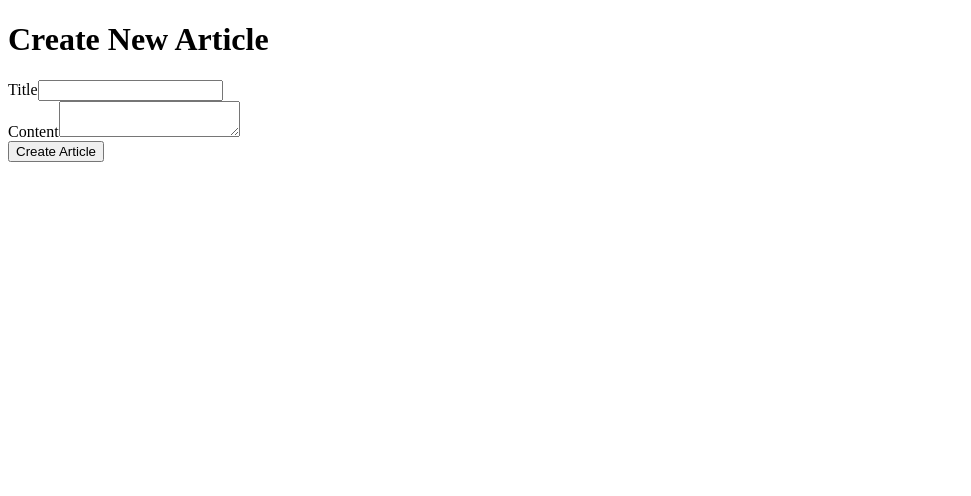
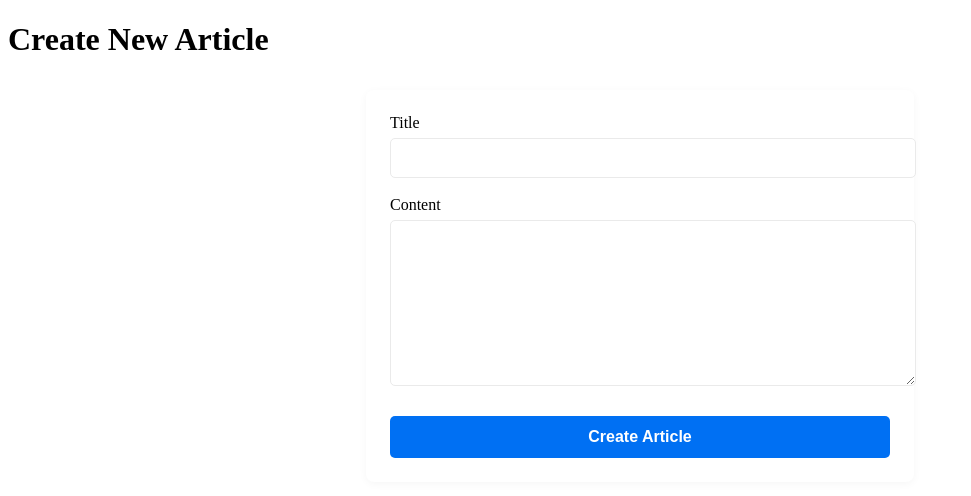
Before and after one commit to MateussssZ/web_project, a Next.js app: page /articles/new in a window 1280 px wide. Shown: the top 496 px of the page, without its empty margins (0-971 px from the left). Built offline with nearby package versions, Linux system fonts and the light colour scheme.

Commit message:
add front

```diff
--- a/src/components/ArticleForm.tsx
+++ b/src/components/ArticleForm.tsx
@@ -2,64 +2,91 @@ import React, { useEffect, useState } from 'react';
 import { useRouter } from 'next/router';
 import { Article } from '../types';
 
-const ArticleForm: React.FC = () => {
-    const router = useRouter();
-    const { id } = router.query;
-    const [article, setArticle] = useState<Article | null>(null);
-    const [title, setTitle] = useState('');
-    const [content, setContent] = useState('');
-
-    useEffect(() => {
-        if (id) {
-            const fetchArticle = async () => {
-                const response = await fetch(`/api/articles/${id}`);
-                const data = await response.json();
-                setArticle(data);
-                setTitle(data.title);
-                setContent(data.content);
-            };
-            fetchArticle();
-        }
-    }, [id]);
+const ArticleForm: React.FC<{ article?: Article; onSubmit?: (data: { title: string; content: string }) => void }> = ({
+    article,
+    onSubmit,
+}) => {
+    const [title, setTitle] = useState(article?.title || '');
+    const [content, setContent] = useState(article?.content || '');
 
     const handleSubmit = async (e: React.FormEvent) => {
         e.preventDefault();
-        const method = article ? 'PUT' : 'POST';
-        const url = article ? `/api/articles/${id}` : '/api/articles';
-
-        await fetch(url, {
-            method,
-            headers: {
-                'Content-Type': 'application/json',
-            },
-            body: JSON.stringify({ title, content }),
-        });
-
-        router.push('/');
+        if (onSubmit) {
+            onSubmit({ title, content });
+        }
     };
 
     return (
-        <form onSubmit={handleSubmit}>
+        <form
+            onSubmit={handleSubmit}
+            style={{
+                background: '#fff',
+                borderRadius: 8,
+                boxShadow: '0 2px 8px rgba(0,0,0,0.04)',
+                padding: 24,
+                maxWidth: 500,
+                margin: '32px auto 0 auto',
+                display: 'flex',
+                flexDirection: 'column',
+                gap: 18,
+            }}
+        >
             <div>
-                <label htmlFor="title">Title</label>
+                <label htmlFor="title" style={{ fontWeight: 500, display: 'block', marginBottom: 6 }}>
+                    Title
+                </label>
                 <input
                     type="text"
                     id="title"
                     value={title}
                     onChange={(e) => setTitle(e.target.value)}
                     required
+                    style={{
+                        width: '100%',
+                        padding: '10px 12px',
+                        borderRadius: 5,
+                        border: '1px solid #eaeaea',
+                        fontSize: 16,
+                    }}
                 />
             </div>
             <div>
-                <label htmlFor="content">Content</label>
+                <label htmlFor="content" style={{ fontWeight: 500, display: 'block', marginBottom: 6 }}>
+                    Content
+                </label>
                 <textarea
                     id="content"
                     value={content}
                     onChange={(e) => setContent(e.target.value)}
                     required
+                    rows={8}
+                    style={{
+                        width: '100%',
+                        padding: '10px 12px',
+                        borderRadius: 5,
+                        border: '1px solid #eaeaea',
+                        fontSize: 16,
+                        resize: 'vertical',
+                    }}
                 />
             </div>
-            <button type="submit">{article ? 'Update Article' : 'Create Article'}</button>
+            <button
+                type="submit"
+                style={{
+                    background: '#0070f3',
+                    color: '#fff',
+                    border: 'none',
+                    borderRadius: 5,
+                    padding: '12px 0',
+                    fontWeight: 600,
+                    fontSize: 16,
+                    cursor: 'pointer',
+                    marginTop: 8,
+                    transition: 'background 0.2s',
+                }}
+            >
+                {article ? 'Update Article' : 'Create Article'}
+            </button>
         </form>
     );
 };
```
Also changed, not shown: src/components/ArticleList.tsx (+40 -5 lines), src/pages/index.tsx (+13 -21 lines).
